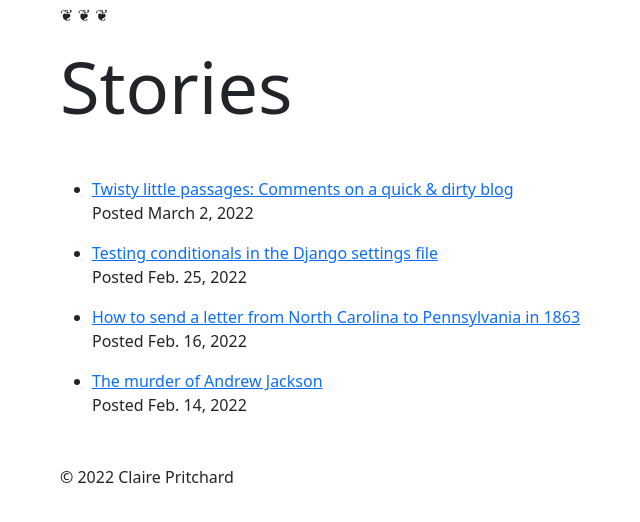
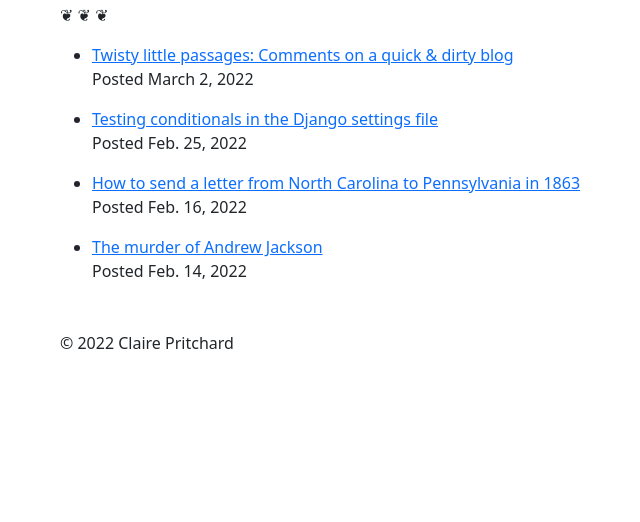
Before and after one commit to clairempr/clairempr.github.io, a Django app: page /blog/generate/local in a window 1280 px wide. Shown: the part 101-623 px from the top of the page, without its empty margins (22-662 px from the left). Run offline with Django 4.2, Linux system fonts and the light colour scheme.

Commit message:
Removed Stories subheader from index page

```diff
--- a/blog/templates/blog/blog_to_generate/index.html
+++ b/blog/templates/blog/blog_to_generate/index.html
@@ -20,9 +20,7 @@
 {% block main %}
   <div class="divider">&#10086;&nbsp;&#10086;&nbsp;&#10086;</div>
 
-  <h2 class="display-2 mt-3 mb-5">Stories</h2>
-
-  <div class="mb-5">
+  <div class="mt-3 mb-5">
     <ul class="stories-list text-justified">
       {% for filename, title, date_posted in stories %}
         <li>
--- a/index.html
+++ b/index.html
@@ -40,9 +40,7 @@
 
   <div class="divider">&#10086;&nbsp;&#10086;&nbsp;&#10086;</div>
 
-  <h2 class="display-2 mt-3 mb-5">Stories</h2>
-
-  <div class="mb-5">
+  <div class="mt-3 mb-5">
     <ul class="stories-list text-justified">
 
         <li>
```
